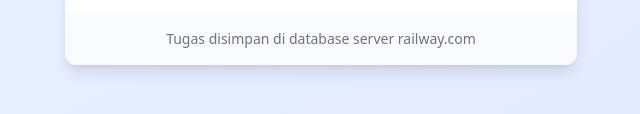
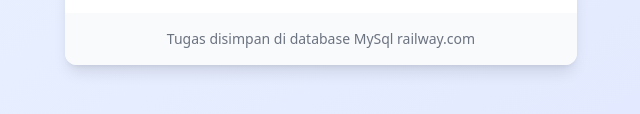
Before and after one commit to anditaurban/todo-fe, a plain HTML site: page index.html in a window 1280 px wide. Shown: the part 576-690 px from the top of the page, 319-959 px from the left. Drawn offline with nearby package versions, Linux system fonts and the light colour scheme; no server answers.

Commit message:
final update

```diff
--- a/index.html
+++ b/index.html
@@ -88,7 +88,7 @@
 
         <!-- Footer -->
         <div class="p-4 bg-gray-50 text-center text-sm text-gray-500">
-            <p>Tugas disimpan di database server railway.com</p>
+            <p>Tugas disimpan di database MySql railway.com</p>
         </div>
     </div>
 
```
